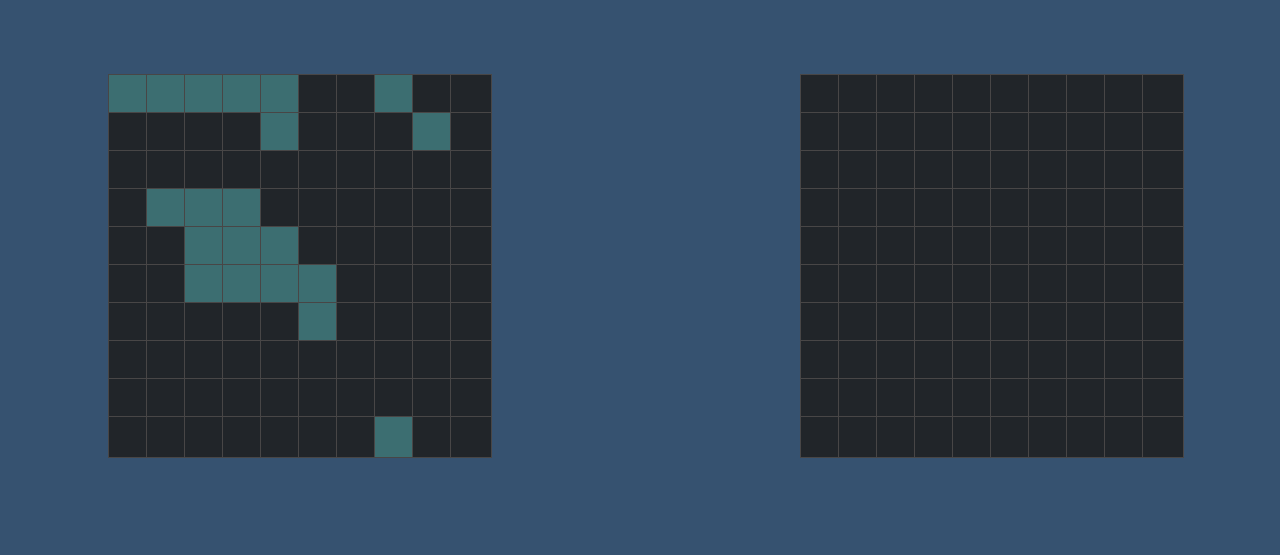
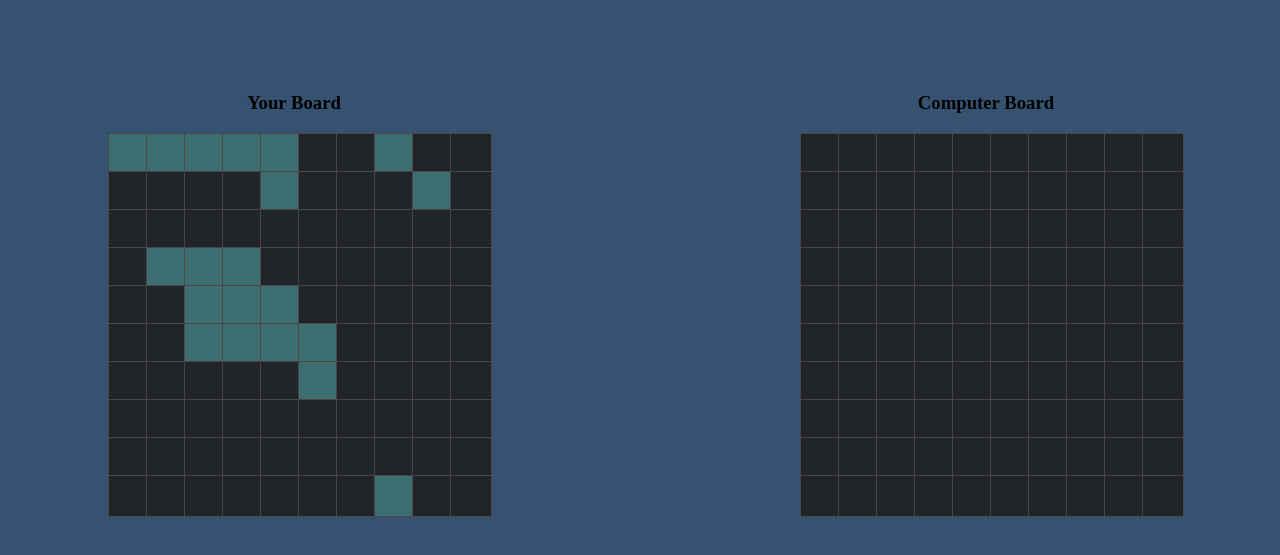
Before and after one commit to navjotmaan/Battleship, a website with bundled scripts: page src/index.html in a window 1280 px wide. Shown: the part 85-640 px from the top of the page. Built offline with nearby package versions, Linux system fonts and the light colour scheme.

Commit message:
add board names

```diff
--- a/src/index.html
+++ b/src/index.html
@@ -14,8 +14,15 @@
     </div>
 
     <div class="game">
-        <div id="player-board" class="board"></div>
-        <div id="computer-board" class="board"></div>
+        <div class="board-name">
+            <h3>Your Board</h3>
+            <div id="player-board" class="board"></div>
+        </div>
+
+        <div class="board-name">
+            <h3>Computer Board</h3>
+            <div id="computer-board" class="board"></div>
+        </div>
     </div>
 
     <script type="module" src="./ui.js"></script>
```
